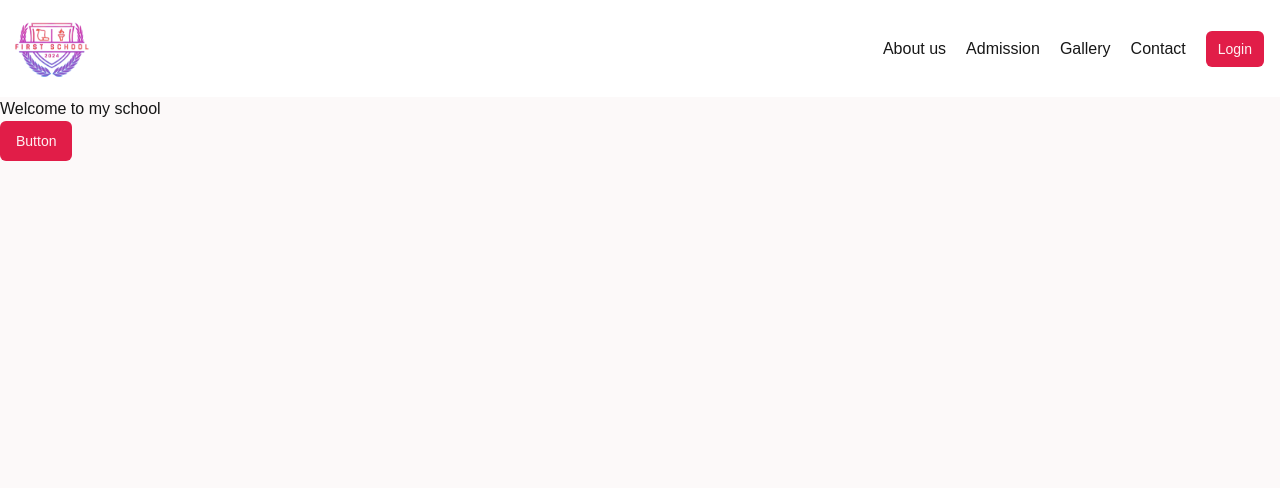
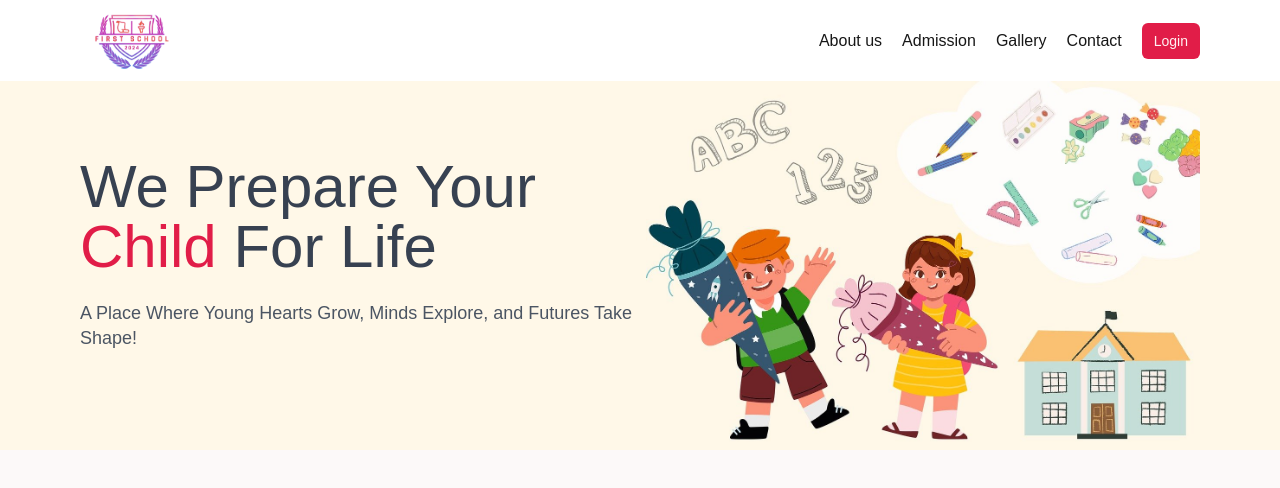
Before and after one commit to umesh37kr/firstschool-ui, a Next.js app: page / in a window 1280 px wide. Shown: the top 488 px of the page. Built offline with nearby package versions, Linux system fonts and the light colour scheme.

Commit message:
add hero section

```diff
--- a/src/app/(home)/page.js
+++ /dev/null
@@ -1,10 +0,0 @@
-import { Button } from "@/components/ui/button";
-
-export default function Home() {
-  return (
-    <>
-      <h1>Welcome to my school</h1>
-      <Button>Button</Button>
-    </>
-  );
-}
--- /dev/null
+++ b/src/app/(home)/page.jsx
@@ -0,0 +1,26 @@
+import { Button } from "@/components/ui/button";
+import Image from "next/image";
+
+export default function Home() {
+  return (
+    <>
+      <section className="" style={{ background: "#fff8e8" }}>
+        <div className="container flex items-center justify-center">
+          <div className=" ">
+            <h1 className="text-6xl text-gray-700">
+              We Prepare Your <br />
+              <span className="text-primary">Child</span> For Life
+            </h1>
+            <p className="text-lg text-gray-600 py-6 leading-snug">
+              A Place Where Young Hearts Grow, Minds Explore, and Futures Take
+              Shape!
+            </p>
+          </div>
+          <div className="flex items-center justify-center">
+            <Image src={"/hero1.jpg"} alt="hero" width={600} height={600} />
+          </div>
+        </div>
+      </section>
+    </>
+  );
+}
--- a/src/components/custom/header.jsx
+++ b/src/components/custom/header.jsx
@@ -4,7 +4,7 @@ import Link from "next/link";
 const Header = () => {
   return (
     <header className="bg-white">
-      <nav className="container flex items-center justify-between py-2">
+      <nav className="container flex items-center justify-between">
         <div>
           <Link href="/">
             <Image src={"/logo.png"} alt="logo" height={100} width={100} />
@@ -33,7 +33,7 @@ const Header = () => {
               </Link>
             </li>
             <li>
-              <Button size={"sm"} className="mr-4">
+              <Button size={"sm"}>
                 <Link href="/login">Login</Link>
               </Button>
             </li>
--- a/tailwind.config.js
+++ b/tailwind.config.js
@@ -9,53 +9,62 @@ module.exports = {
   theme: {
     extend: {
       colors: {
-  			background: 'hsl(var(--background))',
-  			foreground: 'hsl(var(--foreground))',
+        background: "hsl(var(--background))",
+        foreground: "hsl(var(--foreground))",
         card: {
-  				DEFAULT: 'hsl(var(--card))',
-  				foreground: 'hsl(var(--card-foreground))'
+          DEFAULT: "hsl(var(--card))",
+          foreground: "hsl(var(--card-foreground))",
         },
         popover: {
-  				DEFAULT: 'hsl(var(--popover))',
-  				foreground: 'hsl(var(--popover-foreground))'
+          DEFAULT: "hsl(var(--popover))",
+          foreground: "hsl(var(--popover-foreground))",
         },
         primary: {
-  				DEFAULT: 'hsl(var(--primary))',
-  				foreground: 'hsl(var(--primary-foreground))'
+          DEFAULT: "hsl(var(--primary))",
+          foreground: "hsl(var(--primary-foreground))",
         },
         secondary: {
-  				DEFAULT: 'hsl(var(--secondary))',
-  				foreground: 'hsl(var(--secondary-foreground))'
+          DEFAULT: "hsl(var(--secondary))",
+          foreground: "hsl(var(--secondary-foreground))",
         },
         muted: {
-  				DEFAULT: 'hsl(var(--muted))',
-  				foreground: 'hsl(var(--muted-foreground))'
+          DEFAULT: "hsl(var(--muted))",
+          foreground: "hsl(var(--muted-foreground))",
         },
         accent: {
-  				DEFAULT: 'hsl(var(--accent))',
-  				foreground: 'hsl(var(--accent-foreground))'
+          DEFAULT: "hsl(var(--accent))",
+          foreground: "hsl(var(--accent-foreground))",
         },
         destructive: {
-  				DEFAULT: 'hsl(var(--destructive))',
-  				foreground: 'hsl(var(--destructive-foreground))'
+          DEFAULT: "hsl(var(--destructive))",
+          foreground: "hsl(var(--destructive-foreground))",
         },
-  			border: 'hsl(var(--border))',
-  			input: 'hsl(var(--input))',
-  			ring: 'hsl(var(--ring))',
+        border: "hsl(var(--border))",
+        input: "hsl(var(--input))",
+        ring: "hsl(var(--ring))",
         chart: {
-  				'1': 'hsl(var(--chart-1))',
-  				'2': 'hsl(var(--chart-2))',
-  				'3': 'hsl(var(--chart-3))',
-  				'4': 'hsl(var(--chart-4))',
-  				'5': 'hsl(var(--chart-5))'
-  			}
+          1: "hsl(var(--chart-1))",
+          2: "hsl(var(--chart-2))",
+          3: "hsl(var(--chart-3))",
+          4: "hsl(var(--chart-4))",
+          5: "hsl(var(--chart-5))",
+        },
       },
       borderRadius: {
-  			lg: 'var(--radius)',
-  			md: 'calc(var(--radius) - 2px)',
-  			sm: 'calc(var(--radius) - 4px)'
-  		}
-  	}
+        lg: "var(--radius)",
+        md: "calc(var(--radius) - 2px)",
+        sm: "calc(var(--radius) - 4px)",
+      },
+    },
+    container: {
+      padding: {
+        DEFAULT: "1rem",
+        sm: "2rem",
+        lg: "4rem",
+        xl: "5rem",
+        "2xl": "6rem",
+      },
+    },
   },
   plugins: [require("tailwindcss-animate")],
 };
```
Also changed, not shown: public/hero1.jpg (added). Lines whose indentation alone changed are shown as unchanged.
